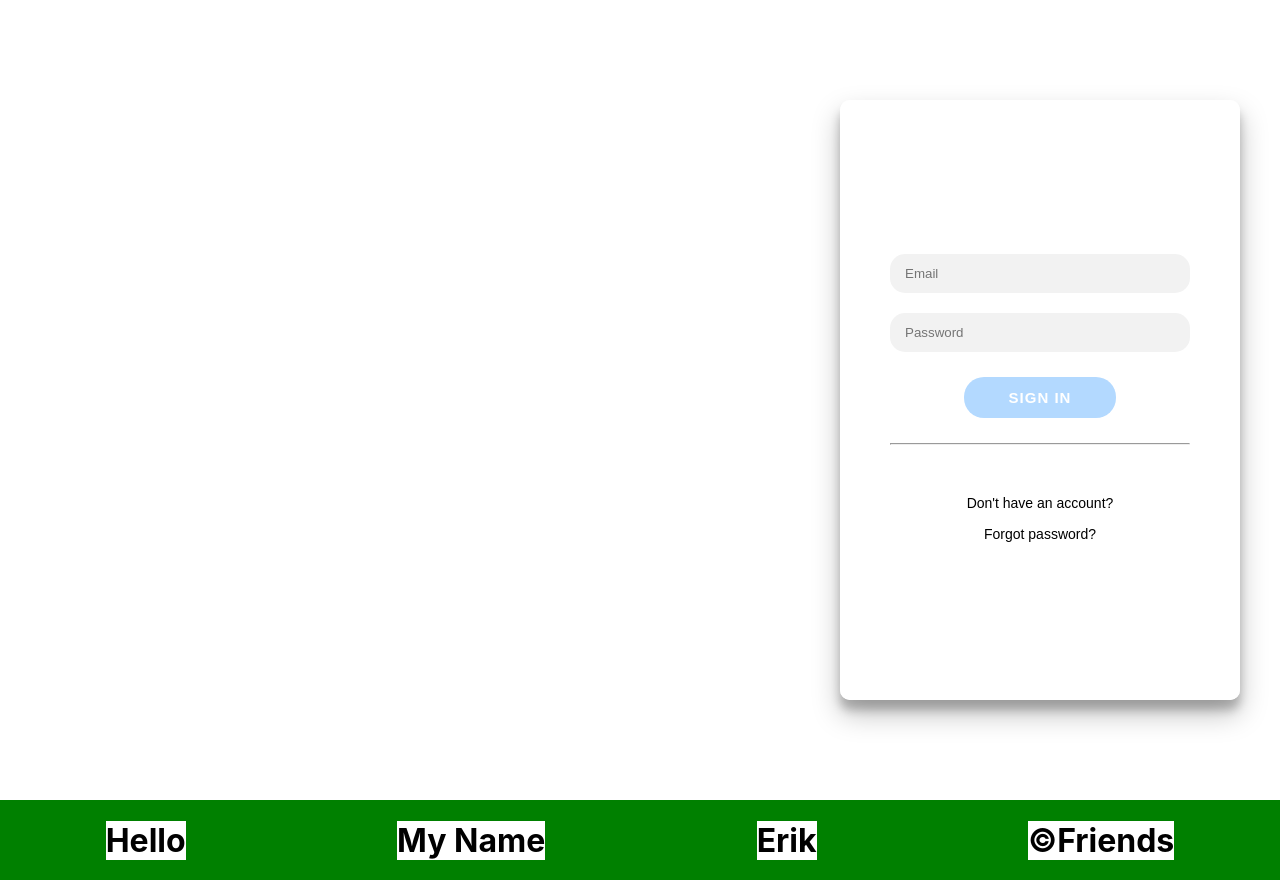
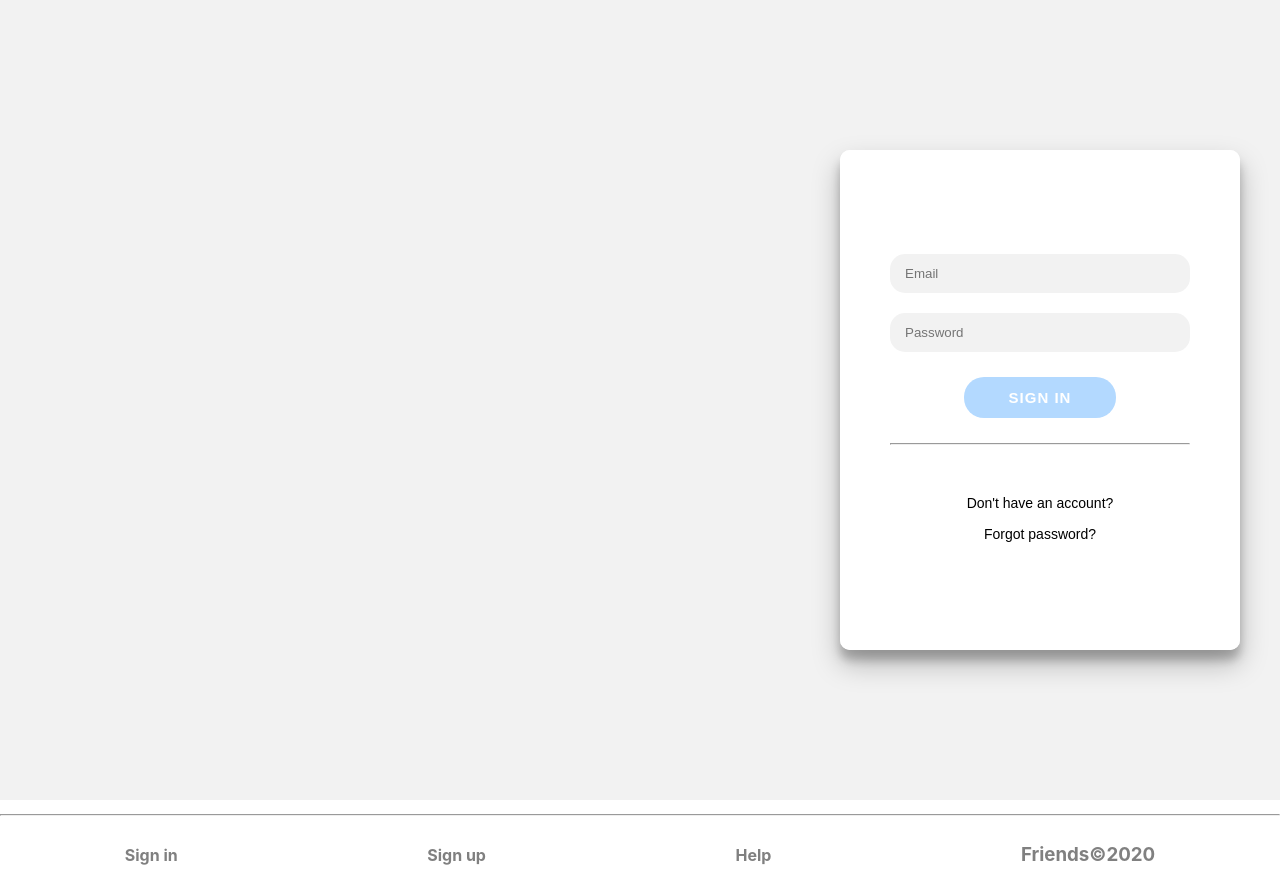
Before and after one commit to emaiiii/emaiiii_friends, a React (Create React App) app: page / in a window 1280 px wide. Shown: the top 880 px of the page. Built offline with nearby package versions, Linux system fonts and the light colour scheme.

Commit message:
landing page in progress

```diff
--- a/src/App.css
+++ b/src/App.css
@@ -1,3 +1,8 @@
 * {
   margin: 0;
 }
+
+
+.landing-page-center{
+	background-color: #f2f2f2;
+}
--- a/src/App.js
+++ b/src/App.js
@@ -19,8 +19,12 @@ function App() {
 
               {/*--Home Page--*/}
               <Route path="/">
-                  <SignIn/>
-                  <Footer/>
+                  <div className="landing-page-center">
+                    <div>
+                      <SignIn/>
+                    </div>
+                    <Footer/>
+                  </div>
               </Route>
 
         </Switch>
--- a/src/components/Footer/Footer.css
+++ b/src/components/Footer/Footer.css
@@ -2,18 +2,28 @@
 	margin: 0;
 }
 
-
 .footer-container{
 	display: flex;
 	justify-content: space-around;
+	flex-wrap: wrap;
 	flex-direction: row;
 	align-items: center;
+
 	width:100%;
 	height: 10vh;
 	bottom: 0;
-	background-color: green;
+
+	background-color: white;
 }
 
 .content{
-	background-color: white;
+	color: #808080;
 }
+
+.h-line-footer{
+	clear: both;
+	display: block;
+	width: 100%;
+	background-color: #f2f2f2;
+ 	height: 1px;
+}
--- a/src/components/Footer/Footer.js
+++ b/src/components/Footer/Footer.js
@@ -5,21 +5,22 @@ import './Footer.css';
 function Footer() {
 	return(
 		<div className="footer-container">
+			<hr className="h-line-footer"/>
+
 			<div className="content">
-				<h1>Hello</h1>
+				<h4>Sign in</h4>
 			</div>
 
 			<div className="content">
-				<h1>My Name</h1>
+				<h4>Sign up</h4>
 			</div>
 
 			<div className="content">
-				<h1>Erik</h1>
+				<h4>Help</h4>
 			</div>
 
-
 			<div className="content">
-		        <h1>©Friends</h1>
+		        <h3>Friends©2020</h3>
 		    </div>
 		</div>
 	);
--- a/src/components/SignIn/SignIn.css
+++ b/src/components/SignIn/SignIn.css
@@ -25,7 +25,7 @@ input {
 	position: relative;
 	overflow: hidden;
 	width: 400px;
-	min-height: 600px;
+	min-height: 500px;
 }
 
 .form-container form{
```
